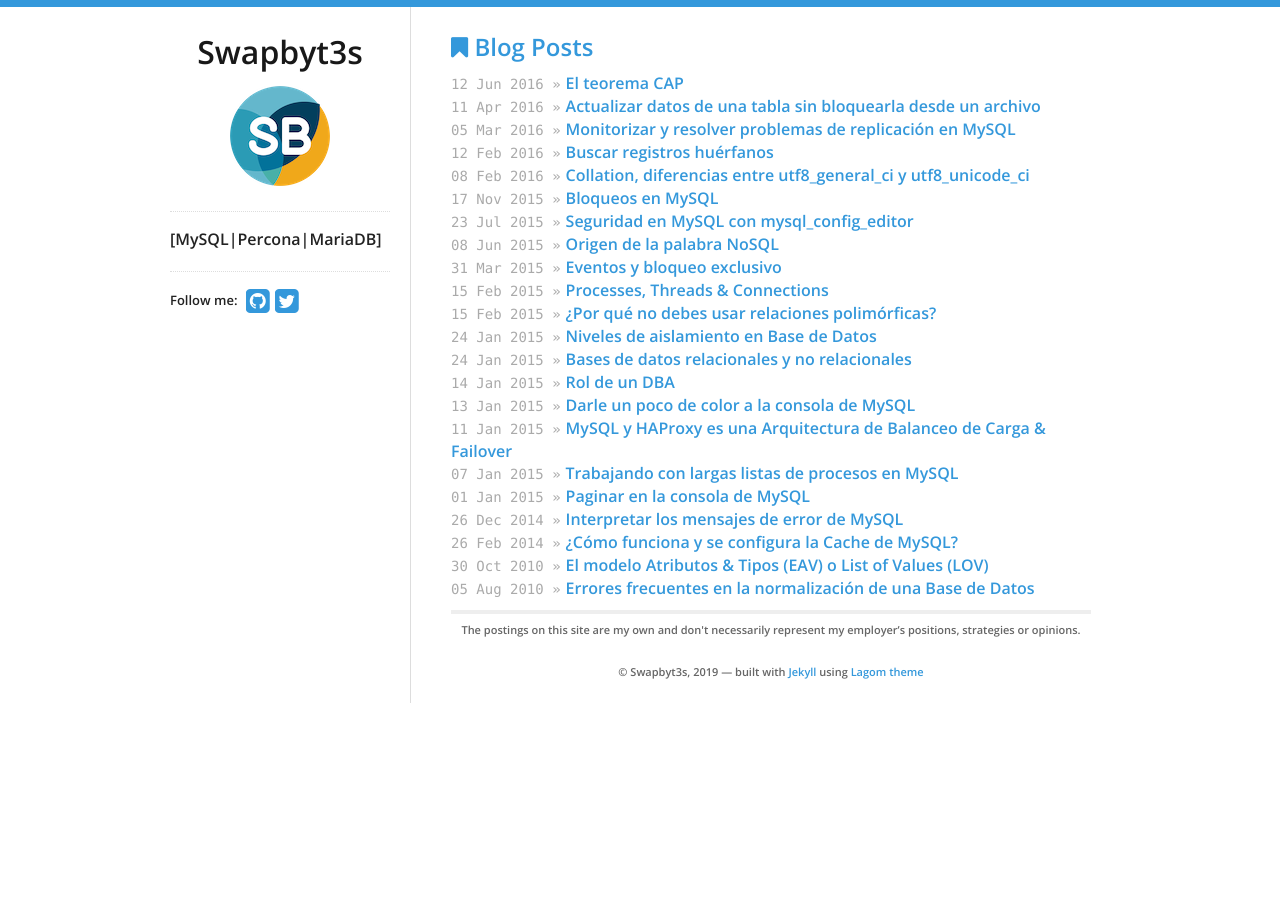
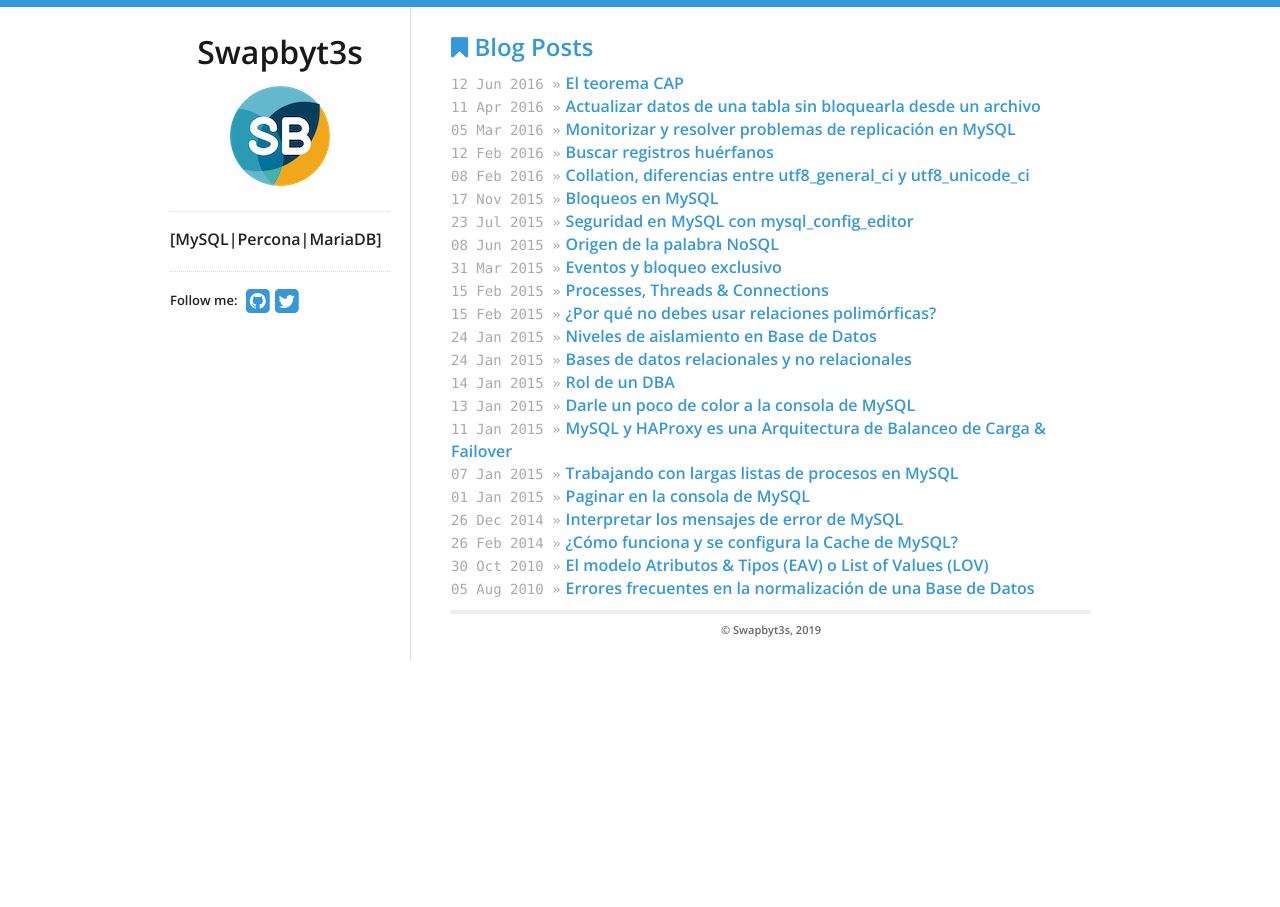
Before and after one commit to debeando/swapbytes.github.io, a Jekyll site: the page built from index.html, in a window 1280 px wide. Built offline with Jekyll 4.4.1, drawn with Linux system fonts in a browser that asks for light colours.

Commit message:
change footer

```diff
--- a/_data/theme.yml
+++ b/_data/theme.yml
@@ -26,7 +26,7 @@ tagline: "weak opinions, strongly held"
 google_analytics_key: UA-xxxx-x
 
 # Toggle "Postings are my own" disclaimer in footer
-show_disclaimer: true
+show_disclaimer: false
 
 # Toggle link/icon to view atom feed (/atom.xml) in sidebar
 show_atom_feed: false
--- a/_includes/footer.html
+++ b/_includes/footer.html
@@ -7,6 +7,6 @@
   {% endif %}
 
   <p>
-    © {{ site.data.theme.name }}, {{ 'now' | date: "%Y" }} &mdash; built with <a href="http://jekyllrb.com/">Jekyll</a> using <a href="https://github.com/swanson/lagom">Lagom theme</a>
+    © {{ site.data.theme.name }}, {{ 'now' | date: "%Y" }}
   </p>
 </div>
```
